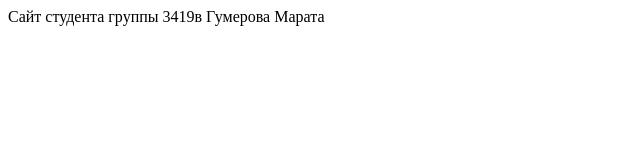
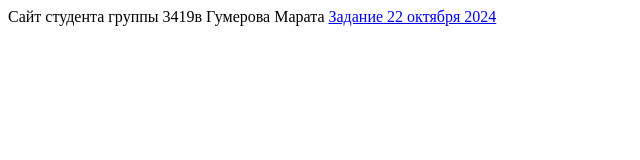
Before and after one commit to LehaMilkyway/LehaMilkyway.github.io, a plain HTML site: page index.html in a window 1280 px wide. Shown: the whole page, without its empty margins (0-640 px from the left). Drawn offline with Linux system fonts and the light colour scheme.

Commit message:
Update index.html

```diff
--- a/index.html
+++ b/index.html
@@ -8,6 +8,6 @@
 <body>
     Сайт студента группы 3419в
     Гумерова Марата
-    <a href="22oct24.html">
+    <a href="22oct24.html">Задание 22 октября 2024</a>
 </body>
 </html>
```
